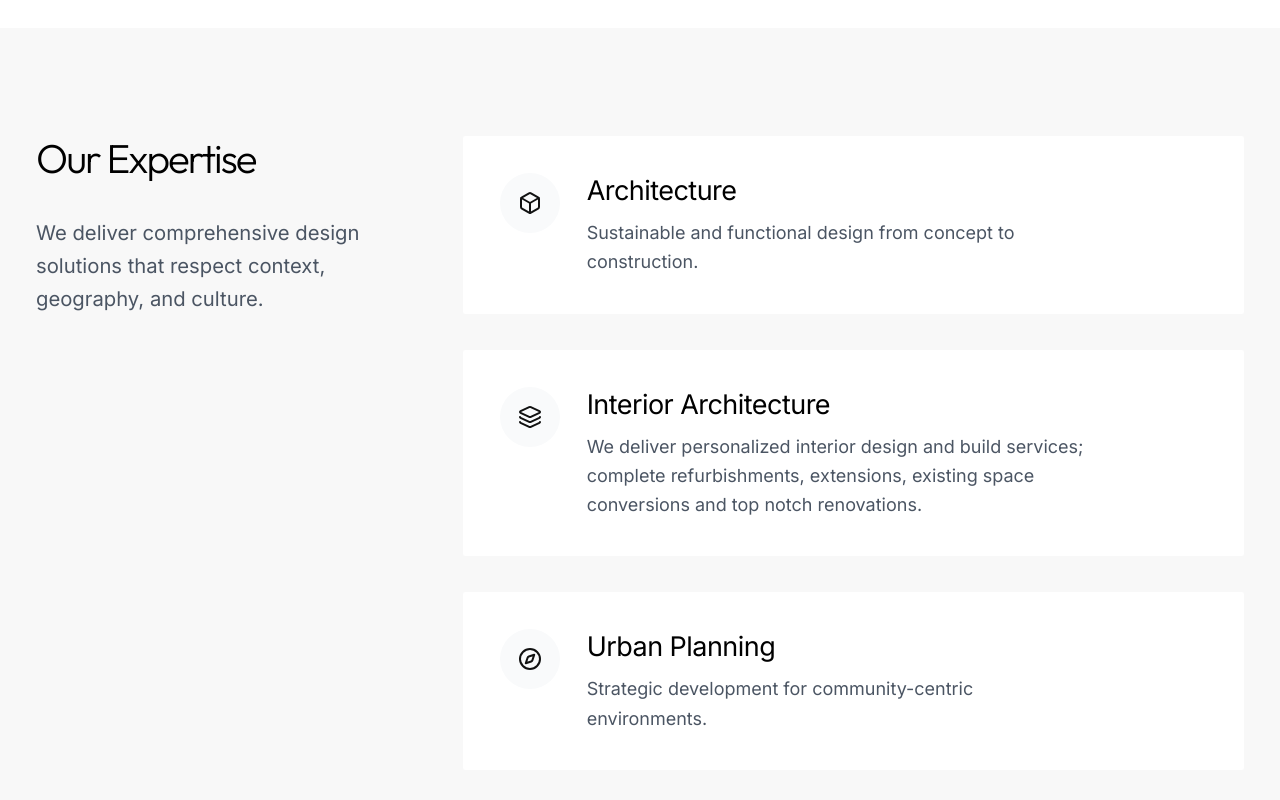
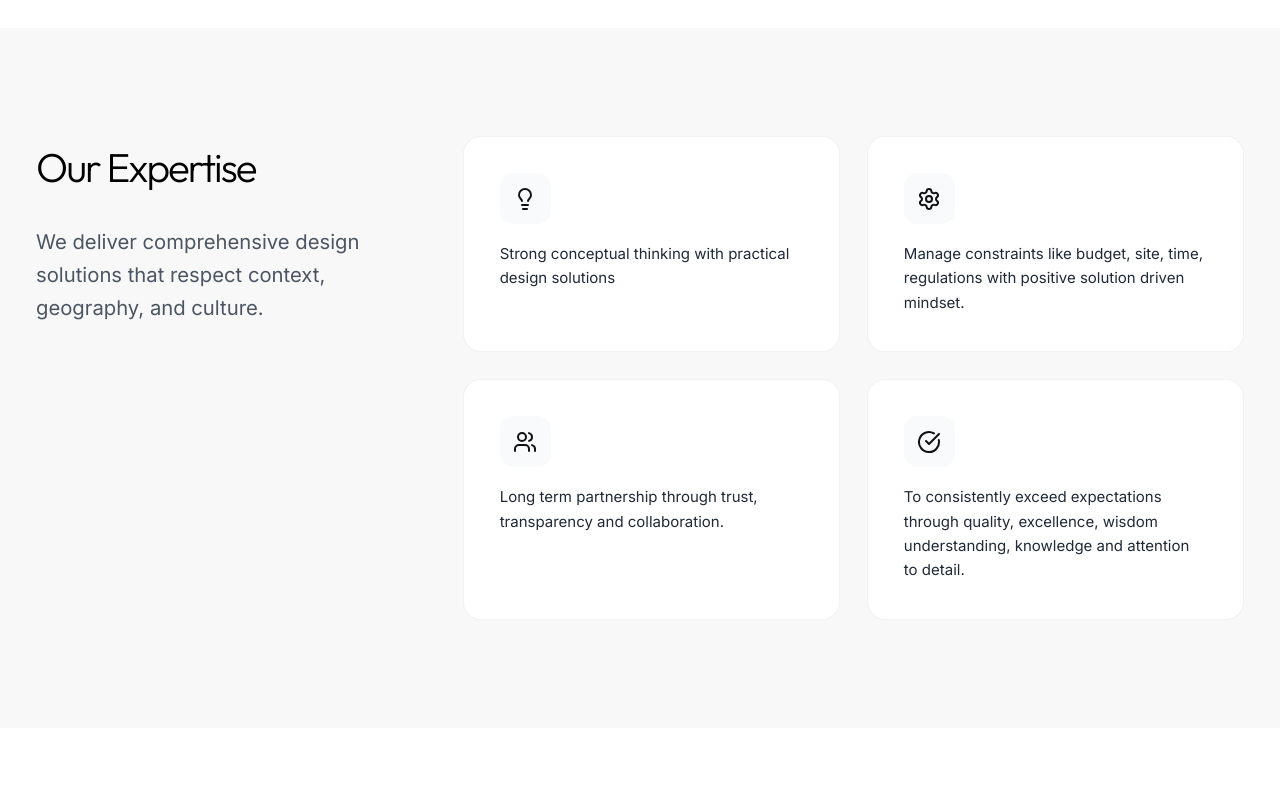
Before and after one commit to zionicarc/Zionicarc-Website, a React (Vite) app: page / in a window 1280 px wide. Shown: the part 1240-2040 px from the top of the page. Built offline with nearby package versions, Linux system fonts and the light colour scheme.

Commit message:
Update: Refined Our Expertise section with specific core values and 2x2 grid

```diff
--- a/src/App.jsx
+++ b/src/App.jsx
@@ -2,7 +2,7 @@ import React, { Suspense, lazy } from "react";
 import Navbar from "./components/Navbar";
 import Hero from "./components/Hero";
 import About from "./components/About";
-import Expertise from "./components/OurServices";
+import Expertise from "./components/OurExpertise";
 import Footer from "./components/Footer";
 
 // Lazy load non-critical sections
--- /dev/null
+++ b/src/components/OurExpertise.jsx
@@ -0,0 +1,55 @@
+import React from 'react';
+import { Lightbulb, Settings, Users, CheckCircle } from 'lucide-react';
+
+export default React.memo(function Services() {
+  const services = [
+    {
+      desc: "Strong conceptual thinking with practical design solutions",
+      icon: <Lightbulb size={24} />
+    },
+    {
+      desc: "Manage constraints like budget, site, time, regulations with positive solution driven mindset.",
+      icon: <Settings size={24} />
+    },
+    {
+      desc: "Long term partnership through trust, transparency and collaboration.",
+      icon: <Users size={24} />
+    },
+    {
+      desc: "To consistently exceed expectations through quality, excellence, wisdom understanding, knowledge and attention to detail.",
+      icon: <CheckCircle size={24} />
+    }
+  ];
+
+  return (
+    <section id="services" className="py-24 bg-[#f8f8f8]">
+      <div className="max-w-7xl mx-auto px-8">
+
+        <div className="grid grid-cols-1 md:grid-cols-12 gap-10 md:gap-16">
+          <div className="col-span-1 md:col-span-4 flex flex-col items-center md:items-start text-center md:text-left pt-2">
+            <h2 className="text-3xl md:text-4xl font-outfit font-light tracking-tighter text-black leading-[0.9] mb-8">
+              Our Expertise
+            </h2>
+            <p className="text-gray-600 text-lg max-w-sm mx-auto md:mx-0 leading-relaxed font-normal">
+              We deliver comprehensive design solutions that respect context, geography, and culture.
+            </p>
+          </div>
+
+          <div className="col-span-1 md:col-span-8 grid grid-cols-1 sm:grid-cols-2 gap-4 md:gap-6">
+            {services.map((s, i) => (
+              <div key={i} className="group cursor-default relative bg-white p-6 md:p-8 transition-all duration-300 ease-out hover:-translate-y-[6px] hover:shadow-xl border border-black/5 rounded-2xl flex flex-col items-start gap-4">
+                <div className="p-3 bg-gray-50 rounded-xl transition-all duration-300 group-hover:bg-black group-hover:text-white shrink-0">
+                  {s.icon}
+                </div>
+                <p className="text-gray-800 text-sm md:text-[15px] transition-colors duration-300 font-normal leading-relaxed">
+                  {s.desc}
+                </p>
+              </div>
+            ))}
+          </div>
+        </div>
+
+      </div>
+    </section>
+  );
+});
--- a/src/components/OurServices.jsx
+++ /dev/null
@@ -1,57 +0,0 @@
-import React from 'react';
-import { Box, Layers, Compass } from 'lucide-react';
-
-export default React.memo(function Services() {
-  const services = [
-    {
-      title: "Architecture",
-      desc: "Sustainable and functional design from concept to construction.",
-      icon: <Box size={24} />
-    },
-    {
-      title: "Interior Architecture",
-      desc: "We deliver personalized interior design and build services; complete refurbishments, extensions, existing space conversions and top notch renovations.",
-      icon: <Layers size={24} />
-    },
-    {
-      title: "Urban Planning",
-      desc: "Strategic development for community-centric environments.",
-      icon: <Compass size={24} />
-    }
-  ];
-
-  return (
-    <section id="services" className="py-24 bg-[#f8f8f8]">
-      <div className="max-w-7xl mx-auto px-8">
-
-        <div className="grid grid-cols-1 md:grid-cols-12 gap-10 md:gap-16">
-          <div className="col-span-1 md:col-span-4 flex flex-col items-center md:items-start text-center md:text-left">
-            <h2 className="text-3xl md:text-4xl font-outfit font-light tracking-tighter text-black leading-[0.9] mb-8">
-              Our Expertise
-            </h2>
-            <p className="text-gray-600 text-lg max-w-sm mx-auto md:mx-0 leading-relaxed font-normal">
-              We deliver comprehensive design solutions that respect context, geography, and culture.
-            </p>
-          </div>
-
-          <div className="col-span-1 md:col-span-8 grid gap-6 md:gap-8">
-            {services.map((s, i) => (
-              <div key={i} className="group cursor-default relative bg-white p-6 md:p-8 transition-all duration-300 ease-out hover:-translate-y-[6px] hover:shadow-xl border border-transparent rounded-sm">
-                <div className="flex flex-col md:flex-row items-center md:items-start gap-6 text-center md:text-left">
-                  <div className="p-4 bg-gray-50 rounded-full transition-all duration-300 group-hover:bg-black group-hover:text-white shrink-0">
-                    {s.icon}
-                  </div>
-                  <div>
-                    <h3 className="text-2xl font-normal mb-2 transition-colors duration-300 text-black">{s.title}</h3>
-                    <p className="text-gray-600 max-w-md transition-colors duration-300 font-normal leading-relaxed">{s.desc}</p>
-                  </div>
-                </div>
-              </div>
-            ))}
-          </div>
-        </div>
-
-      </div>
-    </section>
-  );
-});
```
